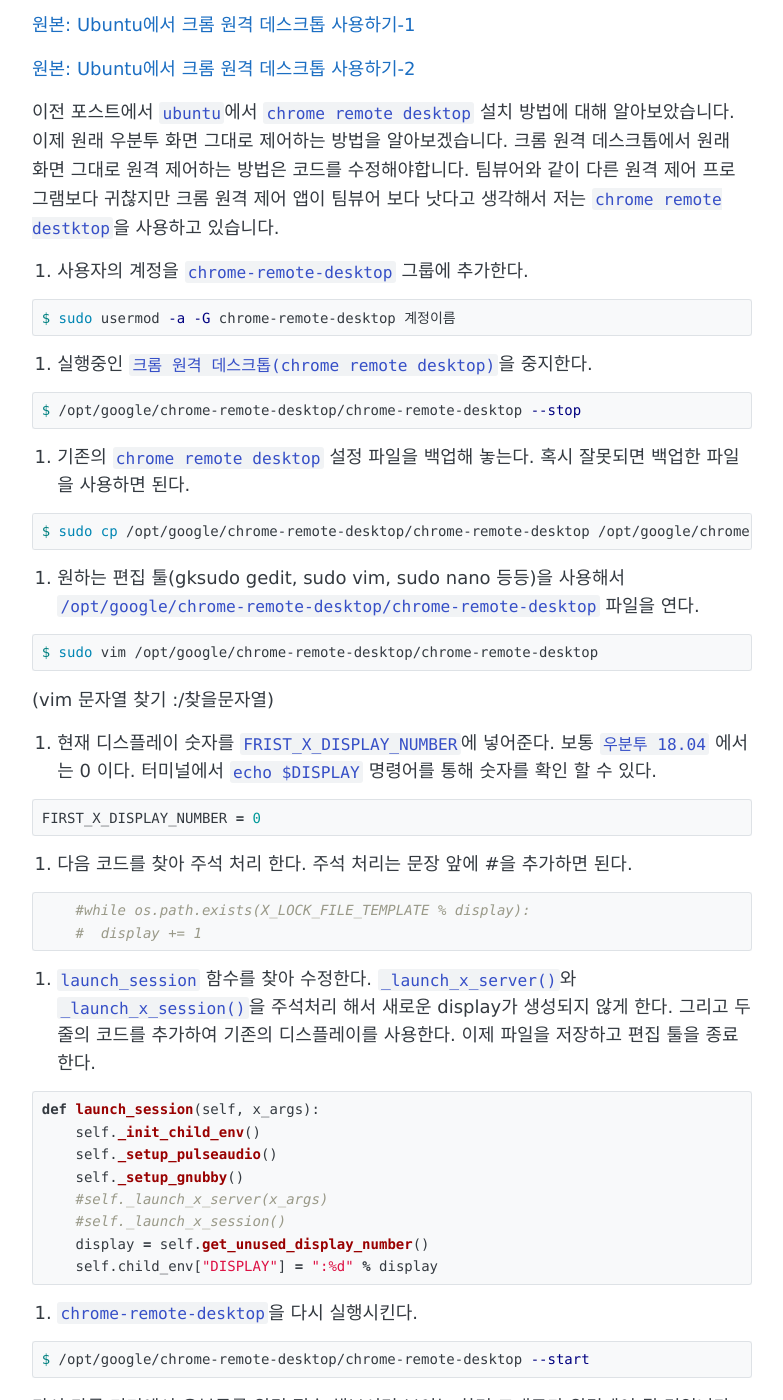
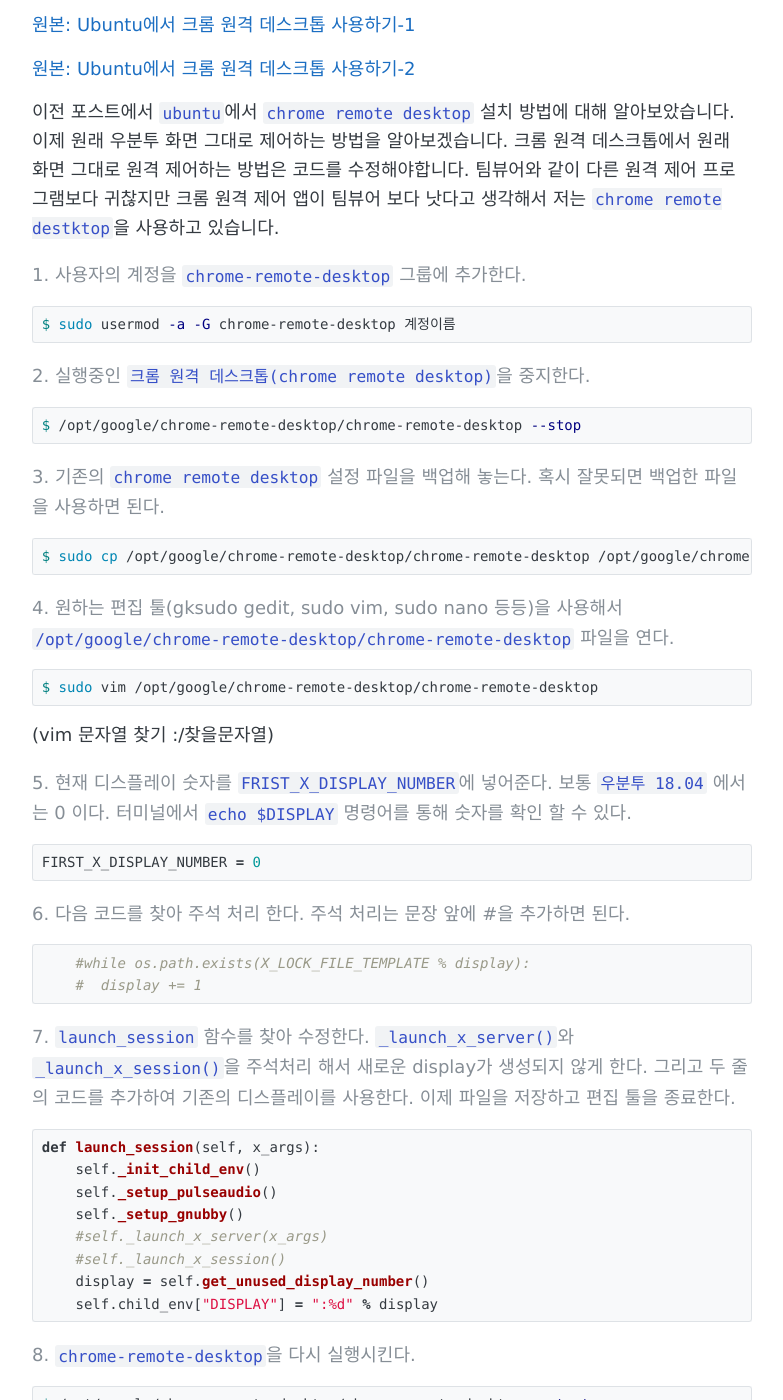
Before and after one commit to anifilm/anifilm.github.io, a Jekyll site: the page built from _posts/2019-07-23-chrome-remote-desktop.md, in a window 1280 px wide and 1400 px high, scrolled down 298 px. Shown: the whole window, without its empty margins (248-1031 px from the left). Built offline with Jekyll 4.4.1, drawn with Linux system fonts in a browser that asks for light colours.

Commit message:
Update 2019-07-23-chrome-remote-desktop.md

````diff
--- a/_posts/2019-07-23-chrome-remote-desktop.md
+++ b/_posts/2019-07-23-chrome-remote-desktop.md
@@ -11,45 +11,45 @@
 
 이전 포스트에서 `ubuntu`에서 `chrome remote desktop` 설치 방법에 대해 알아보았습니다. 이제 원래 우분투 화면 그대로 제어하는 방법을 알아보겠습니다. 크롬 원격 데스크톱에서 원래 화면 그대로 원격 제어하는 방법은 코드를 수정해야합니다. 팀뷰어와 같이 다른 원격 제어 프로그램보다 귀찮지만 크롬 원격 제어 앱이 팀뷰어 보다 낫다고 생각해서 저는 `chrome remote destktop`을 사용하고 있습니다.
 
-1. 사용자의 계정을 `chrome-remote-desktop` 그룹에 추가한다.
+###### 1. 사용자의 계정을 `chrome-remote-desktop` 그룹에 추가한다.
 
 ```bash
 $ sudo usermod -a -G chrome-remote-desktop 계정이름
 ```
 
-2. 실행중인 `크롬 원격 데스크톱(chrome remote desktop)`을 중지한다.
+###### 2. 실행중인 `크롬 원격 데스크톱(chrome remote desktop)`을 중지한다.
 
 ```bash
 $ /opt/google/chrome-remote-desktop/chrome-remote-desktop --stop
 ```
 
-3. 기존의 `chrome remote desktop` 설정 파일을 백업해 놓는다. 혹시 잘못되면 백업한 파일을 사용하면 된다.
+###### 3. 기존의 `chrome remote desktop` 설정 파일을 백업해 놓는다. 혹시 잘못되면 백업한 파일을 사용하면 된다.
 
 ```bash
 $ sudo cp /opt/google/chrome-remote-desktop/chrome-remote-desktop /opt/google/chrome-remote-desktop/chrome-remote-desktop.orig
 ```
 
-4. 원하는 편집 툴(gksudo gedit, sudo vim, sudo nano 등등)을 사용해서 `/opt/google/chrome-remote-desktop/chrome-remote-desktop` 파일을 연다.
+###### 4. 원하는 편집 툴(gksudo gedit, sudo vim, sudo nano 등등)을 사용해서 `/opt/google/chrome-remote-desktop/chrome-remote-desktop` 파일을 연다.
 
 ```bash
 $ sudo vim /opt/google/chrome-remote-desktop/chrome-remote-desktop
 ```
 (vim 문자열 찾기 :/찾을문자열)
 
-5. 현재 디스플레이 숫자를 `FRIST_X_DISPLAY_NUMBER`에 넣어준다. 보통 `우분투 18.04` 에서는 0 이다. 터미널에서 `echo $DISPLAY` 명령어를 통해 숫자를 확인 할 수 있다.
+###### 5. 현재 디스플레이 숫자를 `FRIST_X_DISPLAY_NUMBER`에 넣어준다. 보통 `우분투 18.04` 에서는 0 이다. 터미널에서 `echo $DISPLAY` 명령어를 통해 숫자를 확인 할 수 있다.
 
 ```python
 FIRST_X_DISPLAY_NUMBER = 0
 ```
 
-6. 다음 코드를 찾아 주석 처리 한다. 주석 처리는 문장 앞에 #을 추가하면 된다.
+###### 6. 다음 코드를 찾아 주석 처리 한다. 주석 처리는 문장 앞에 #을 추가하면 된다.
 
 ```python
     #while os.path.exists(X_LOCK_FILE_TEMPLATE % display):
     #  display += 1
 ```
 
-7. `launch_session` 함수를 찾아 수정한다. `_launch_x_server()`와 `_launch_x_session()`을 주석처리 해서 새로운 display가 생성되지 않게 한다. 그리고 두 줄의 코드를 추가하여 기존의 디스플레이를 사용한다. 이제 파일을 저장하고 편집 툴을 종료한다.
+###### 7. `launch_session` 함수를 찾아 수정한다. `_launch_x_server()`와 `_launch_x_session()`을 주석처리 해서 새로운 display가 생성되지 않게 한다. 그리고 두 줄의 코드를 추가하여 기존의 디스플레이를 사용한다. 이제 파일을 저장하고 편집 툴을 종료한다.
 
 ```python
 def launch_session(self, x_args):
@@ -62,7 +62,7 @@
     self.child_env["DISPLAY"] = ":%d" % display
 ```
 
-8. `chrome-remote-desktop`을 다시 실행시킨다.
+###### 8. `chrome-remote-desktop`을 다시 실행시킨다.
 
 ```bash
 $ /opt/google/chrome-remote-desktop/chrome-remote-desktop --start
````
